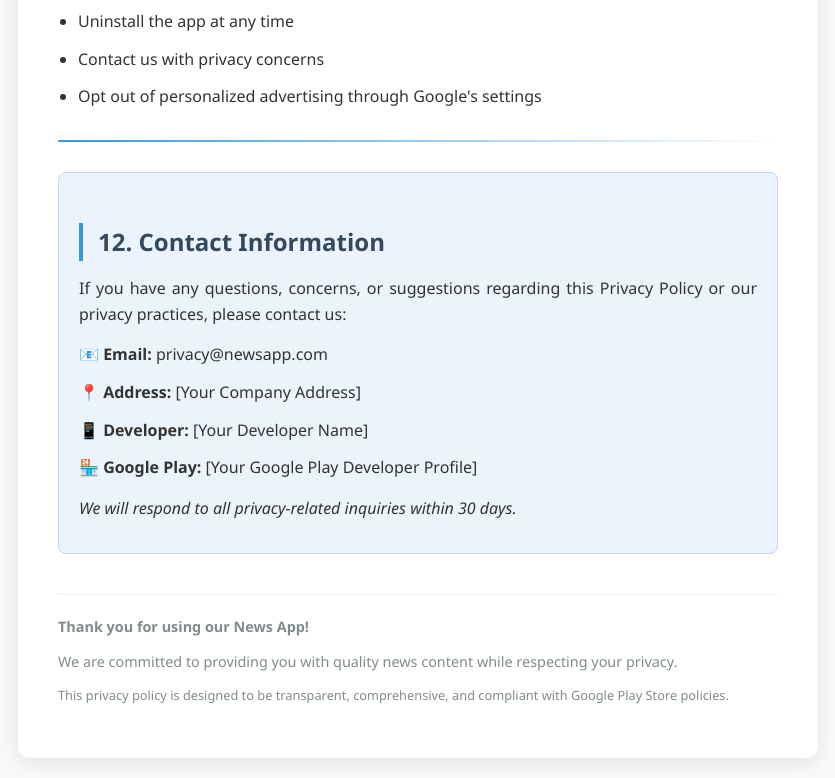
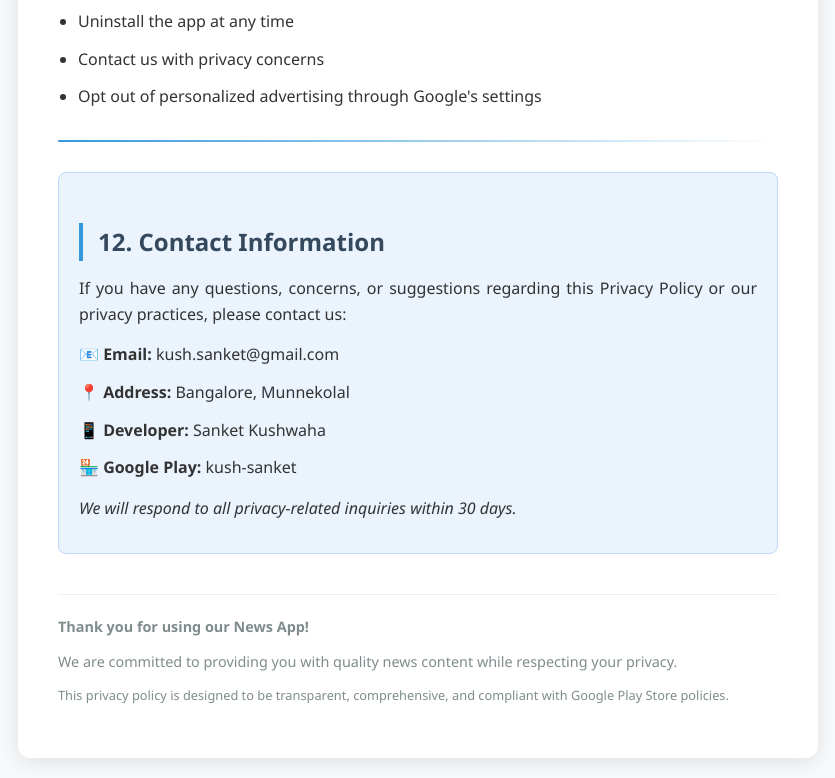
Before and after one commit to kush-sanket/privacy_policy, a plain HTML site: page index.html in a window 1280 px wide. Shown: the part 3691-4469 px from the top of the page, without its empty margins (222-1057 px from the left). Drawn offline with Linux system fonts and the light colour scheme.

Commit message:
updated contact info

```diff
--- a/index.html
+++ b/index.html
@@ -260,10 +260,10 @@
             <p>If you have any questions, concerns, or suggestions regarding this Privacy Policy or our privacy practices, please contact us:</p>
 
             <div style="margin-top: 15px;">
-                <p><strong>📧 Email:</strong> privacy@newsapp.com</p>
-                <p><strong>📍 Address:</strong> [Your Company Address]</p>
-                <p><strong>📱 Developer:</strong> [Your Developer Name]</p>
-                <p><strong>🏪 Google Play:</strong> [Your Google Play Developer Profile]</p>
+                <p><strong>📧 Email:</strong> kush.sanket@gmail.com</p>
+                <p><strong>📍 Address:</strong> Bangalore, Munnekolal</p>
+                <p><strong>📱 Developer:</strong> Sanket Kushwaha</p>
+                <p><strong>🏪 Google Play:</strong> kush-sanket</p>
             </div>
 
             <p style="margin-top: 15px;"><em>We will respond to all privacy-related inquiries within 30 days.</em></p>
```
